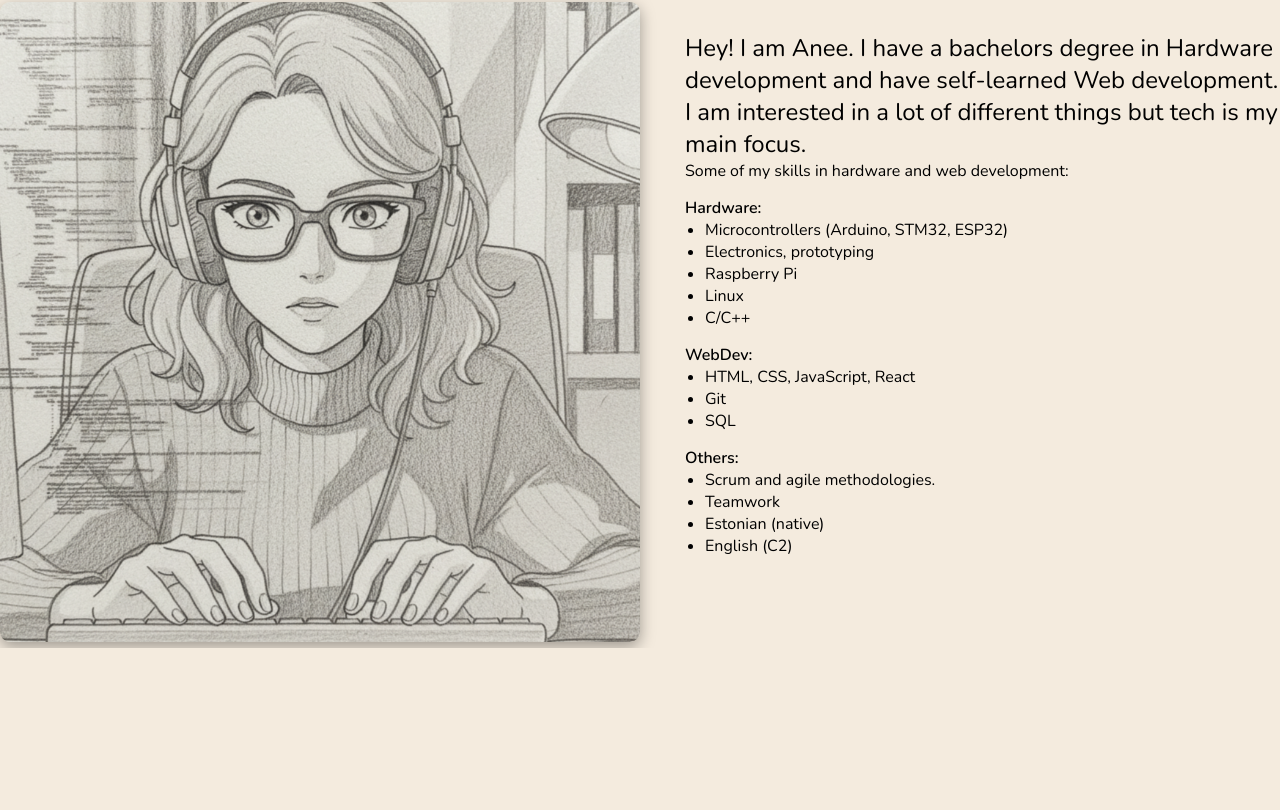
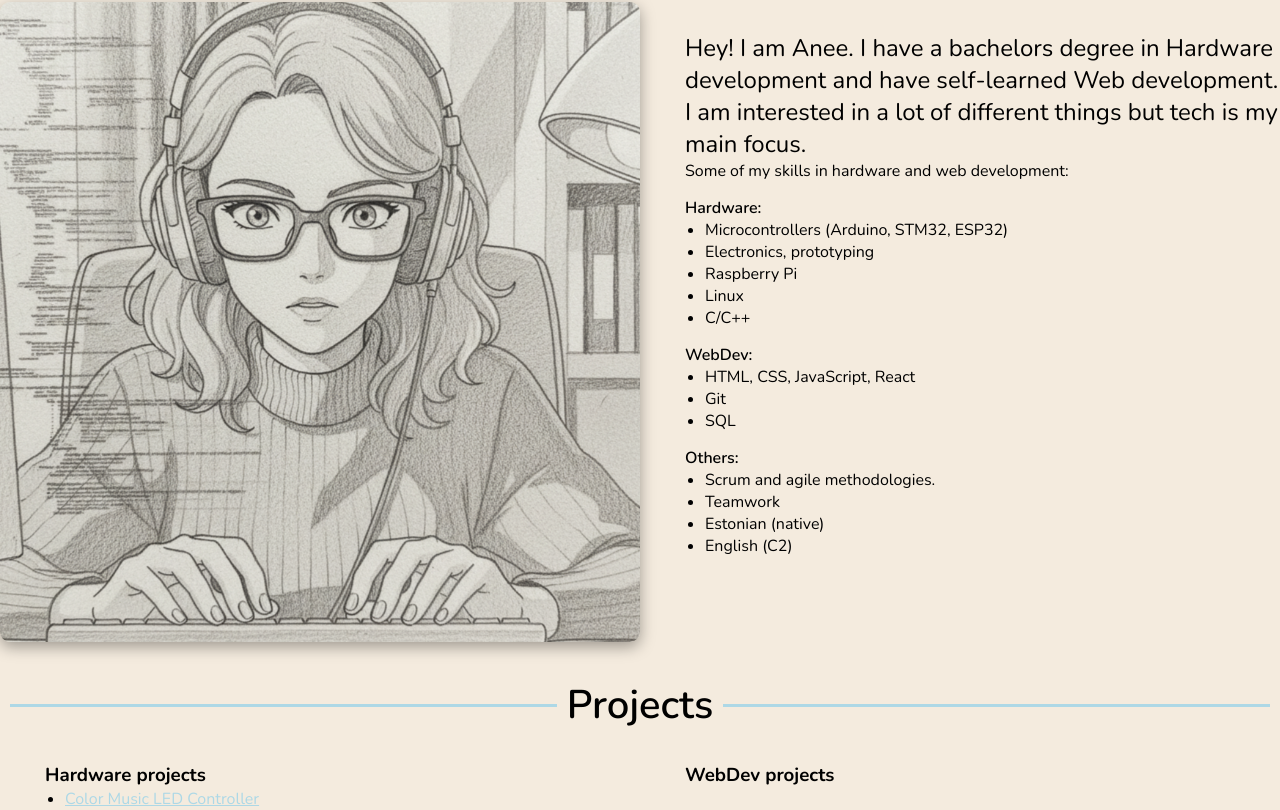
Before and after one commit to azalea-aztech/azalea-aztech.github.io, a plain HTML site: page index.html in a window 1280 px wide. Shown: the part 798-1608 px from the top of the page. Before the commit the page ends 1446 px from the top, so only its background shows below. Drawn offline with nearby package versions, Linux system fonts and the light colour scheme.

Commit message:
add projects section, color music files

```diff
--- /dev/null
+++ b/colorMusic.css
@@ -0,0 +1,4 @@
+* {
+    padding: 0;
+    margin: 0;
+}
--- a/index.html
+++ b/index.html
@@ -62,9 +62,17 @@
             </div>
         </div>
     </div>
+    <div class="line">Projects</div>
     <div class="projects">
-        <div class="hardware-projects"></div>
-        <div class="webdev-projects"></div>
+        <div class="projects-container">
+            <h3>Hardware projects</h3>
+            <ul>
+                <li><a href="" target="_blank">Color Music LED Controller</a></li>
+            </ul>
+        </div>
+        <div class="projects-container">
+            <h3>WebDev projects</h3>
+        </div>
     </div>
 </body>
 </html>
--- a/styles.css
+++ b/styles.css
@@ -102,4 +102,17 @@ a {
 
 ul {
     margin-left: 20px;
+
 }
+
+/* Projects section */
+
+.projects {
+    display: flex;
+    flex-direction: row;
+}
+
+.projects-container {
+    width: 50vw;
+    margin-left: var(--left-margin);
+}
```
Also changed, not shown: colorMusic.html (added, +12 -0 lines).
